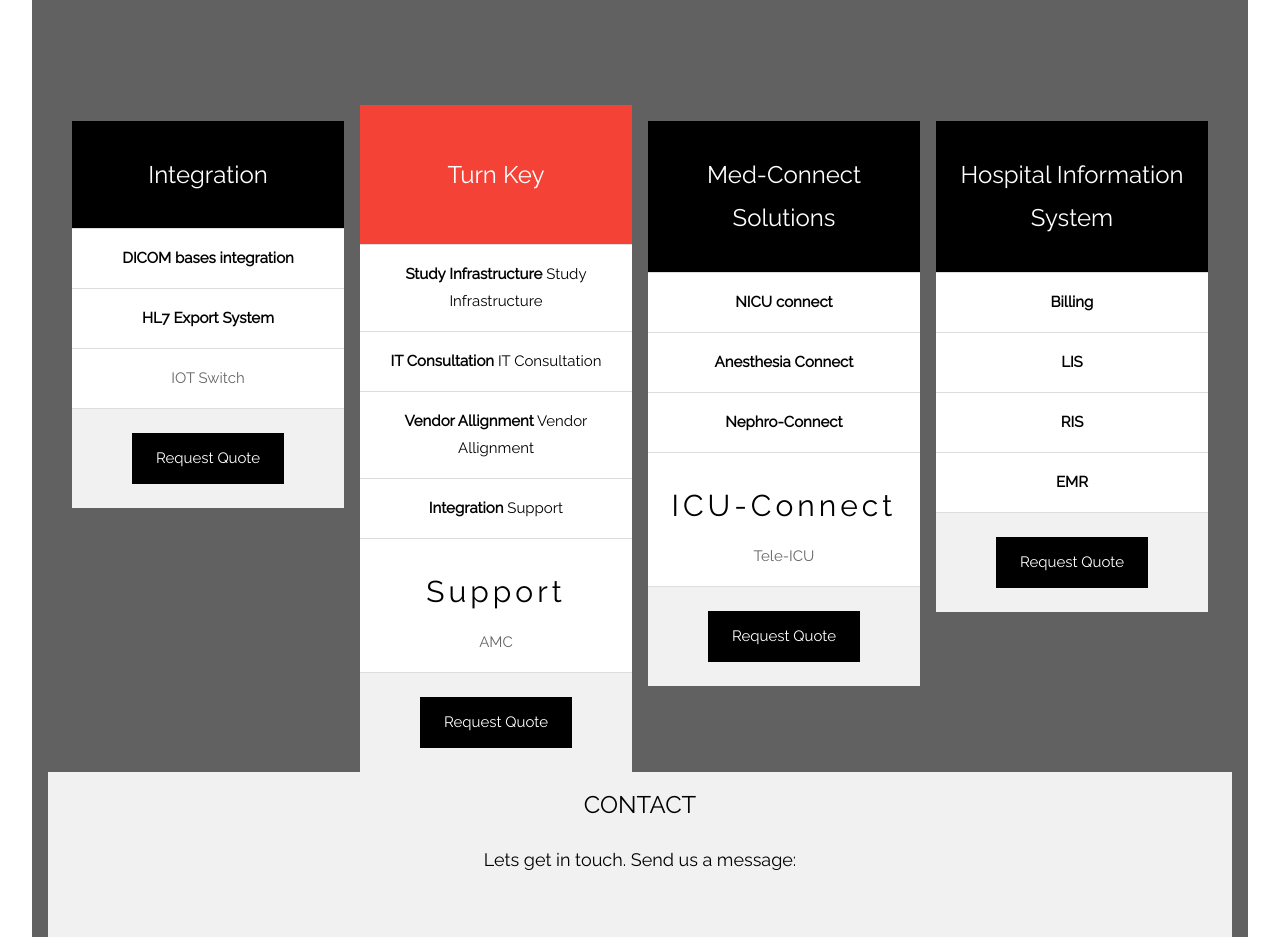
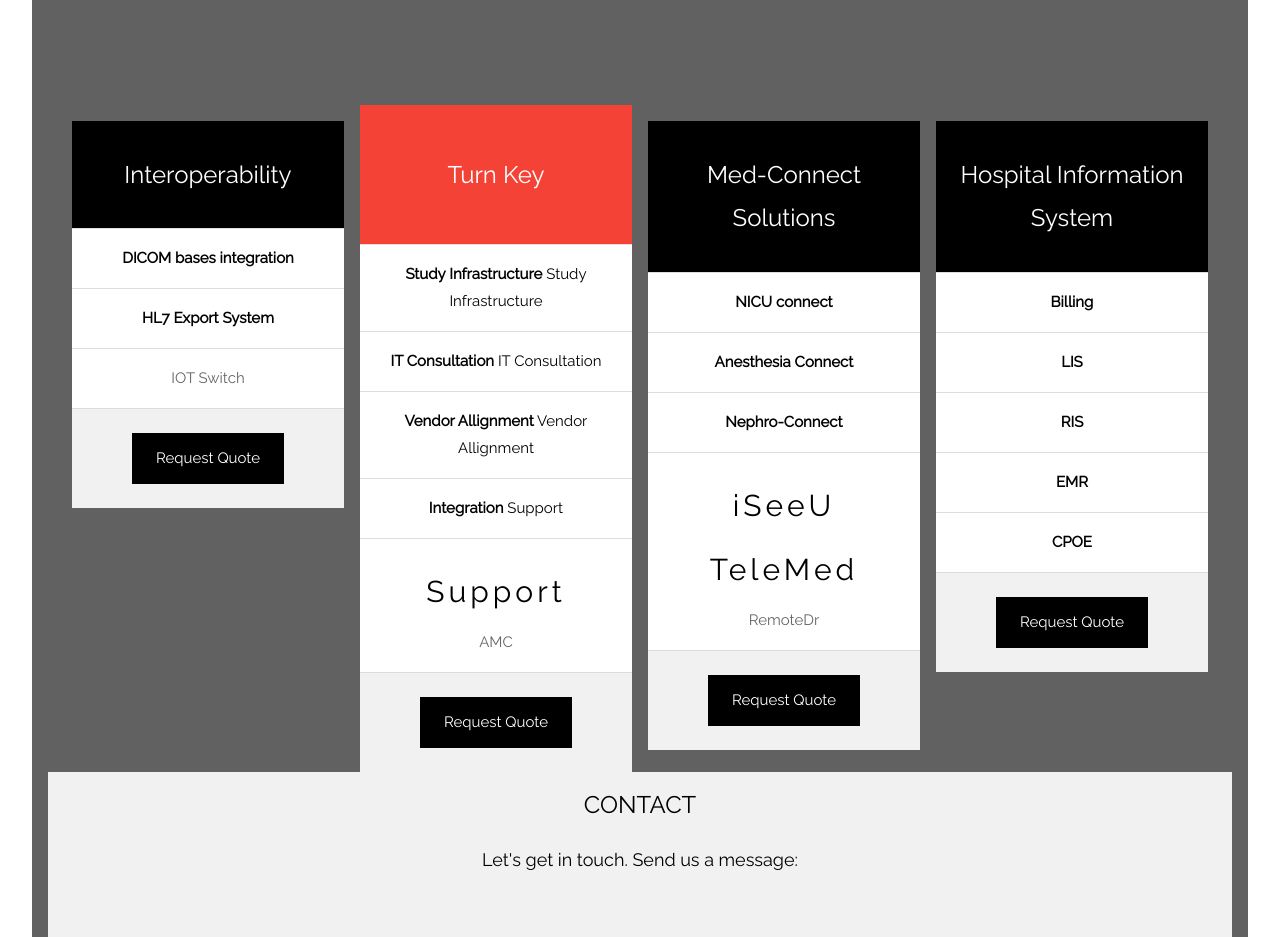
Before and after one commit to Srikantaraut/planwito.github.io, a plain HTML site: page index.html in a window 1280 px wide. Shown: the part 3800-4737 px from the top of the page. Drawn offline with nearby package versions, Linux system fonts and the light colour scheme; some packages are replaced by stand-ins of ours.

Commit message:
Update index.html

```diff
--- a/index.html
+++ b/index.html
@@ -510,7 +510,7 @@ function showSlides() {
       <div class="w3-row-padding" style="margin-top:64px">
     <div class="w3-quarter w3-section">
       <ul class="w3-ul w3-white w3-hover-shadow">
-        <li class="w3-black w3-xlarge w3-padding-32">Integration</li>
+        <li class="w3-black w3-xlarge w3-padding-32">Interoperability</li>
         <li class="w3-padding-16"><b>DICOM bases integration</b> </li>
         <li class="w3-padding-16"><b>HL7 Export System</b> </li>
         <li class="w3-padding-16">
@@ -544,8 +544,9 @@ function showSlides() {
         <li class="w3-padding-16"><b>Anesthesia Connect</b> </li>
         <li class="w3-padding-16"><b>Nephro-Connect</b> </li>
                 <li class="w3-padding-16">
-          <h2 class="w3-wide">ICU-Connect</h2>
-          <span class="w3-opacity">Tele-ICU</span>
+          <h2 class="w3-wide">iSeeU</h2>
+          <h2 class="w3-wide">TeleMed</h2>
+          <span class="w3-opacity">RemoteDr</span>
         </li>
         <li class="w3-light-grey w3-padding-24">
           <a href="https://goo.gl/forms/BSpleydwj43qwdx53"> <button class="w3-btn w3-black w3-padding-large">Request Quote</button></a>
@@ -559,6 +560,7 @@ function showSlides() {
         <li class="w3-padding-16"><b>LIS</b> </li>
         <li class="w3-padding-16"><b>RIS</b> </li>
         <li class="w3-padding-16"><b>EMR</b> </li>
+        <li class="w3-padding-16"><b>CPOE</b> </li>
         <li class="w3-light-grey w3-padding-24">
           <a href="https://goo.gl/forms/BSpleydwj43qwdx53"> <button class="w3-btn w3-black w3-padding-large">Request Quote</button></a>
         </li>
@@ -570,7 +572,7 @@ function showSlides() {
 <!-- Contact Section -->
 <div class="w3-container w3-padding-128 w3-light-grey" id="contact">
   <h3 class="w3-center">CONTACT</h3>
-  <p class="w3-center w3-large">Lets get in touch. Send us a message:</p>
+  <p class="w3-center w3-large">Let's get in touch. Send us a message:</p>
   <div class="w3-row-padding" style="margin-top:64px">
     <div class="w3-half">
       <p><i class="fa fa-map-marker fa-fw w3-xxlarge w3-margin-right"></i> Bangalore/Bengaluru, India</p>
```
